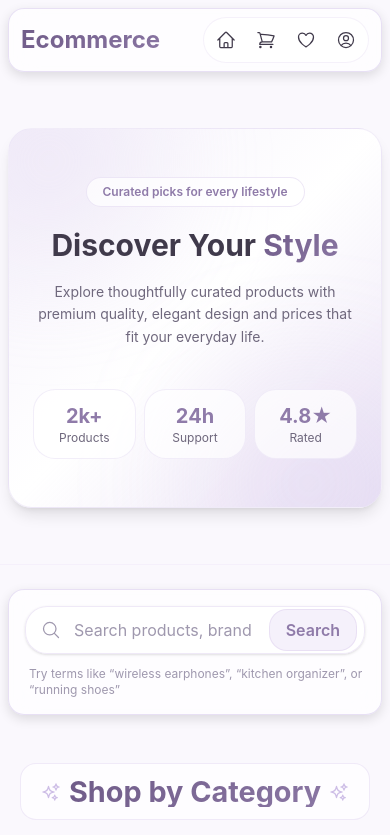
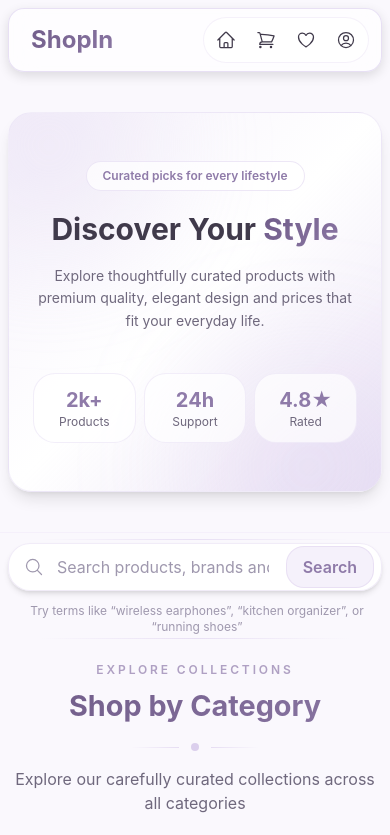
Before and after one commit to AyushGandhi2004/E-commerce, a React (Vite) app in the folder frontend/: page / in a window 390 px wide. Shown: the top 835 px of the page. Built offline with nearby package versions, Linux system fonts and the light colour scheme; no server answers.

Commit message:
Some other UI Changes

```diff
--- a/frontend/src/App.css
+++ b/frontend/src/App.css
@@ -128,7 +128,11 @@ a {
 }
 
 .section-gap {
-  padding-block: clamp(1.5rem, 4vw, 3.5rem);
+  padding-block: clamp(1rem, 2.8vw, 2.2rem);
+}
+
+.section-gap-tight {
+  padding-block: clamp(0.65rem, 1.8vw, 1.25rem);
 }
 
 .card {
@@ -150,6 +154,16 @@ a {
   box-shadow: var(--shadow-md);
   backdrop-filter: blur(14px);
   -webkit-backdrop-filter: blur(14px);
+}
+
+.surface-block {
+  background: color-mix(in srgb, white 84%, var(--color-primary-soft));
+  box-shadow: 0 8px 28px rgba(54, 44, 80, 0.08);
+}
+
+.surface-chip {
+  background: color-mix(in srgb, white 78%, var(--color-primary-soft));
+  box-shadow: 0 4px 14px rgba(54, 44, 80, 0.08);
 }
 
 .section-title {
--- a/frontend/src/Pages/Cart/Cart.jsx
+++ b/frontend/src/Pages/Cart/Cart.jsx
@@ -81,7 +81,7 @@ const Cart = ()=>{
         <div className="min-h-screen bg-[var(--color-bg-primary)]">
             <div className="page-shell section-gap">
                 {/* Page Header */}
-                <div className="mb-8 md:mb-12 rounded-2xl md:rounded-3xl border border-[var(--color-primary-light)]/55 bg-white/70 px-5 md:px-7 py-5 md:py-6">
+                <div className="mb-7 md:mb-10 rounded-2xl md:rounded-3xl surface-block px-5 md:px-7 py-5 md:py-6">
                     {loading ? (
                         <Skeleton height={50} width={300} containerClassName='flex-1'/>
                     ) : (
--- a/frontend/src/Pages/CategoryProducts/CategoryProducts.jsx
+++ b/frontend/src/Pages/CategoryProducts/CategoryProducts.jsx
@@ -1,5 +1,4 @@
 import React, { useEffect, useState } from "react";
-import NavBar from "../../components/NavBar/nav";
 import { useParams } from "react-router-dom";
 import api from "../../api";
 import ProductCard from "../../components/ProductCard/ProductCard";
@@ -33,7 +32,7 @@ const CategoryProducts = () => {
         <div className="min-h-screen bg-[var(--color-bg-primary)]">
             {/* Page Header */}
             <div className="page-shell section-gap">
-                <div className="mb-8 md:mb-12 rounded-2xl md:rounded-3xl border border-[var(--color-primary-light)]/55 bg-white/70 px-5 md:px-7 py-5 md:py-6">
+                <div className="mb-7 md:mb-10 rounded-2xl md:rounded-3xl surface-block px-5 md:px-7 py-5 md:py-6">
                     {loading ? (
                         <Skeleton height={50} width={400} containerClassName='flex-1'/>
                     ) : (
--- a/frontend/src/Pages/Home/Home.jsx
+++ b/frontend/src/Pages/Home/Home.jsx
@@ -3,7 +3,6 @@ import React from 'react';
 import SearchBar from '../../components/searchbar/search';
 import Banner from '../../components/Banner/banner';
 import CategoryCard from '../../components/categoryCard/CategoryCard';
-import { SparklesIcon } from '@heroicons/react/24/outline';
 
 const categories = [
     { name: "Electronics", image: "/electronicsCategory.jpeg" },
@@ -27,12 +26,16 @@ const Home = () => {
             <section className="page-shell section-gap">
                 {/* Section Header */}
                 <div className="mb-10 md:mb-12 text-center max-w-3xl mx-auto">
-                    <div className="inline-flex items-center gap-2 mb-3 px-5 md:px-6 py-3 md:py-3.5 rounded-2xl bg-white/70 border border-[var(--color-primary-light)]/60">
-                        <SparklesIcon className="w-5 h-5 text-[var(--color-primary-dark)]" />
-                        <h2 className="section-title heading-gradient">
-                            Shop by Category
-                        </h2>
-                        <SparklesIcon className="w-5 h-5 text-[var(--color-primary-dark)]" />
+                    <p className="text-xs md:text-sm uppercase tracking-[0.24em] text-[var(--color-primary-deep)]/70 font-semibold mb-3">
+                        Explore Collections
+                    </p>
+                    <h2 className="section-title heading-gradient pb-1.5">
+                        Shop by Category
+                    </h2>
+                    <div className="flex items-center justify-center gap-3 mb-4 mt-4">
+                        <span className="h-px w-12 md:w-16 bg-gradient-to-r from-transparent to-[var(--color-primary-light)]" />
+                        <span className="w-2 h-2 rounded-full bg-[var(--color-primary-dark)]/70" />
+                        <span className="h-px w-12 md:w-16 bg-gradient-to-l from-transparent to-[var(--color-primary-light)]" />
                     </div>
                     <p className="text-[var(--color-text-secondary)] text-base md:text-lg max-w-2xl mx-auto">
                         Explore our carefully curated collections across all categories
--- a/frontend/src/Pages/ProductDescription/ProductDescription.jsx
+++ b/frontend/src/Pages/ProductDescription/ProductDescription.jsx
@@ -108,7 +108,7 @@ const ProductDescription = () => {
             <div className='page-shell pt-6'>
                 <button
                     onClick={() => navigate(-1)}
-                    className='inline-flex items-center gap-2 text-[var(--color-primary-dark)] hover:text-[var(--color-primary-light)] transition-colors font-semibold px-4 py-2 rounded-full border border-[var(--color-primary-light)]/60 bg-white/70'
+                    className='inline-flex items-center gap-2 text-[var(--color-primary-dark)] hover:text-[var(--color-primary-light)] transition-colors font-semibold px-4 py-2 rounded-full bg-white/80 shadow-sm'
                 >
                     <ArrowLeftIcon className='w-5 h-5' />
                     Back
@@ -117,7 +117,7 @@ const ProductDescription = () => {
 
             {/* Product Content */}
             <div className='page-shell section-gap'>
-                <div className='grid grid-cols-1 md:grid-cols-2 gap-6 lg:gap-10 rounded-2xl md:rounded-3xl border border-[var(--color-primary-light)]/55 bg-white/70 p-4 md:p-6 lg:p-8'>
+                <div className='grid grid-cols-1 md:grid-cols-2 gap-6 lg:gap-10 rounded-2xl md:rounded-3xl surface-block p-4 md:p-6 lg:p-8'>
                     {/* Image Section */}
                     <div className='flex items-center justify-center'>
                         {loading ? (
--- a/frontend/src/Pages/SearchResults.jsx
+++ b/frontend/src/Pages/SearchResults.jsx
@@ -40,7 +40,7 @@ const SearchResults = () => {
         <SearchBar/>
       <div className='page-shell pb-12'>
           {/* Results Header */}
-          <div className='mb-8 rounded-2xl md:rounded-3xl border border-[var(--color-primary-light)]/55 bg-white/70 px-5 md:px-7 py-5 md:py-6'>
+          <div className='mb-7 rounded-2xl md:rounded-3xl surface-block px-5 md:px-7 py-5 md:py-6'>
             {searchLoading ? (
               <Skeleton height={40} width={300} containerClassName='flex-1'/>
             ) : (
--- a/frontend/src/Pages/wishlist/Wishlist.jsx
+++ b/frontend/src/Pages/wishlist/Wishlist.jsx
@@ -86,7 +86,7 @@ const Wishlist = () => {
         <div className="min-h-screen bg-[var(--color-bg-primary)]">
             <div className="page-shell section-gap">
                 {/* Page Header */}
-                <div className="mb-8 md:mb-12 rounded-2xl md:rounded-3xl border border-[var(--color-primary-light)]/55 bg-white/70 px-5 md:px-7 py-5 md:py-6">
+                <div className="mb-7 md:mb-10 rounded-2xl md:rounded-3xl surface-block px-5 md:px-7 py-5 md:py-6">
                     {loading ? (
                         <Skeleton height={50} width={300} containerClassName='flex-1'/>
                     ) : (
--- a/frontend/src/components/Banner/banner.jsx
+++ b/frontend/src/components/Banner/banner.jsx
@@ -3,7 +3,7 @@ import React from "react";
 const Banner = () => {
     return (
         <section className="w-full bg-[var(--color-bg-primary)] border-b border-[var(--color-primary-light)]/30">
-            <div className="page-shell py-14 md:py-20">
+            <div className="page-shell py-10 md:py-14">
                 <div className="relative overflow-hidden rounded-3xl border border-[var(--color-primary-light)]/50 px-6 md:px-10 py-12 md:py-16 text-center bg-gradient-to-br from-[var(--color-primary-soft)] via-white to-[var(--color-primary-light)]/75 shadow-lg">
                     <div className="absolute -top-14 -left-12 h-44 w-44 rounded-full bg-[var(--color-primary-light)]/55 blur-3xl" />
                     <div className="absolute -bottom-20 -right-8 h-52 w-52 rounded-full bg-[var(--color-primary-dark)]/25 blur-3xl" />
--- a/frontend/src/components/Footer/Footer.jsx
+++ b/frontend/src/components/Footer/Footer.jsx
@@ -14,7 +14,7 @@ const Footer = () => {
           {/* Brand Section */}
           <div className="lg:col-span-1">
             <Link to="/" className="text-2xl md:text-3xl font-bold heading-gradient mb-4 block">
-              ✨ Ecommerce
+              ShopIn
             </Link>
             <p className="text-[var(--color-text-secondary)] text-sm mb-4">
               Your one-stop destination for premium products and exceptional shopping experience.
@@ -61,15 +61,15 @@ const Footer = () => {
             <div className="space-y-4">
               <div className="flex items-start gap-3">
                 <MapPinIcon className="w-5 h-5 text-[var(--color-primary-dark)] mt-1 flex-shrink-0" />
-                <p className="text-[var(--color-text-secondary)] text-sm">123 Shopping Street, City, Country</p>
+                <p className="text-[var(--color-text-secondary)] text-sm">Ayush Gandhi, Nadiad, India</p>
               </div>
               <div className="flex items-center gap-3">
                 <PhoneIcon className="w-5 h-5 text-[var(--color-primary-dark)] flex-shrink-0" />
-                <a href="tel:+1234567890" className="text-[var(--color-text-secondary)] hover:text-[var(--color-primary-dark)] transition-colors text-sm">+1 (234) 567-890</a>
+                <a href="tel:+1234567890" className="text-[var(--color-text-secondary)] hover:text-[var(--color-primary-dark)] transition-colors text-sm">+91 963 842 4721</a>
               </div>
               <div className="flex items-center gap-3">
                 <EnvelopeIcon className="w-5 h-5 text-[var(--color-primary-dark)] flex-shrink-0" />
-                <a href="mailto:support@ecommerce.com" className="text-[var(--color-text-secondary)] hover:text-[var(--color-primary-dark)] transition-colors text-sm">support@ecommerce.com</a>
+                <a href="mailto:support@ecommerce.com" className="text-[var(--color-text-secondary)] hover:text-[var(--color-primary-dark)] transition-colors text-sm">workayush2004@gmail.com</a>
               </div>
             </div>
           </div>
--- a/frontend/src/components/NavBar/nav.jsx
+++ b/frontend/src/components/NavBar/nav.jsx
@@ -35,9 +35,9 @@ const NavBar = () => {
                     {/* Logo */}
                     <Link
                         to="/"
-                        className="text-2xl md:text-3xl lg:text-4xl font-bold heading-gradient hover:opacity-90 transition-opacity whitespace-nowrap"
+                        className="text-2xl md:text-3xl lg:text-4xl font-bold heading-gradient hover:opacity-90 transition-opacity whitespace-nowrap pl-2.5"
                     >
-                        Ecommerce
+                        ShopIn
                     </Link>
 
                     {/* Desktop Navigation Menu */}
--- a/frontend/src/components/searchbar/search.jsx
+++ b/frontend/src/components/searchbar/search.jsx
@@ -17,26 +17,29 @@ const SearchBar = () => {
 
 
     return (
-        <section className="section-gap bg-[var(--color-bg-primary)]">
+        <section className="section-gap-tight bg-[var(--color-bg-primary)]">
             <div className="page-shell">
-                <div className="glass-surface rounded-2xl md:rounded-3xl px-4 md:px-6 py-4 md:py-5 max-w-5xl mx-auto">
-                    <form className="relative w-full" onSubmit={handleSubmit}>
+                <form className="relative w-full max-w-5xl mx-auto" onSubmit={handleSubmit}>
+                    <div className="absolute inset-0 -z-10 blur-2xl bg-[var(--color-primary-soft)]/60" />
+                    <div className="absolute -top-1 left-8 right-8 h-px bg-gradient-to-r from-transparent via-[var(--color-primary-light)]/90 to-transparent" />
+                    <div className="absolute -bottom-1 left-8 right-8 h-px bg-gradient-to-r from-transparent via-[var(--color-primary-light)]/90 to-transparent" />
+                    <div className="relative">
                         <MagnifyingGlassIcon className="absolute left-4 md:left-5 top-1/2 -translate-y-1/2 h-5 w-5 text-[var(--color-text-light)]" />
                         <input
                             type="text"
                             value={input}
                             onChange={(e)=>setInput(e.target.value)}
                             placeholder="Search products, brands and categories..."
-                            className="w-full h-12 md:h-14 pl-12 md:pl-14 pr-28 md:pr-32 text-[var(--color-text-primary)] bg-white/80 border border-[var(--color-primary-light)]/65 rounded-xl md:rounded-2xl focus:outline-none focus:border-[var(--color-primary-dark)] focus:ring-4 focus:ring-[var(--focus-ring)] transition-all placeholder-[var(--color-text-light)] shadow-sm"
+                            className="w-full h-12 md:h-14 pl-12 md:pl-14 pr-28 md:pr-32 text-[var(--color-text-primary)] bg-white/92 border border-[var(--color-primary-light)]/55 rounded-xl md:rounded-2xl focus:outline-none focus:border-[var(--color-primary-dark)] focus:ring-4 focus:ring-[var(--focus-ring)] transition-all placeholder-[var(--color-text-light)] shadow-md"
                         />
                         <button className="absolute top-1/2 right-2 -translate-y-1/2 px-4 md:px-5 py-2 rounded-lg md:rounded-xl bg-[var(--color-primary-soft)] border border-[var(--color-primary-light)]/80 text-[var(--color-primary-deep)] font-semibold hover:bg-[var(--color-primary-light)]/70 transition-all">
                             Search
                         </button>
-                    </form>
-                    <p className="text-xs md:text-sm text-[var(--color-text-light)] mt-3 pl-1">
+                    </div>
+                    <p className="text-xs md:text-sm text-[var(--color-text-light)] mt-3 pl-1 text-center md:text-left">
                         Try terms like “wireless earphones”, “kitchen organizer”, or “running shoes”
                     </p>
-                </div>
+                </form>
             </div>
         </section>
     );
```
